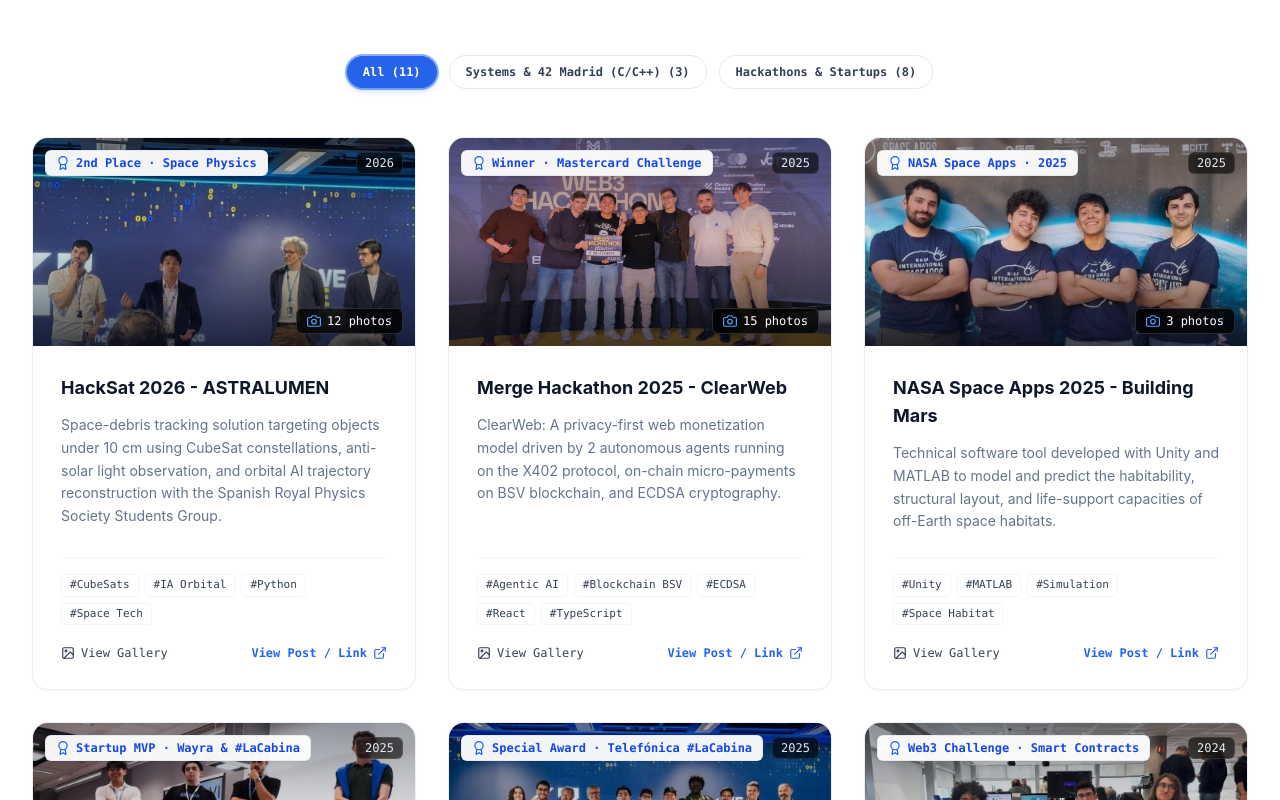
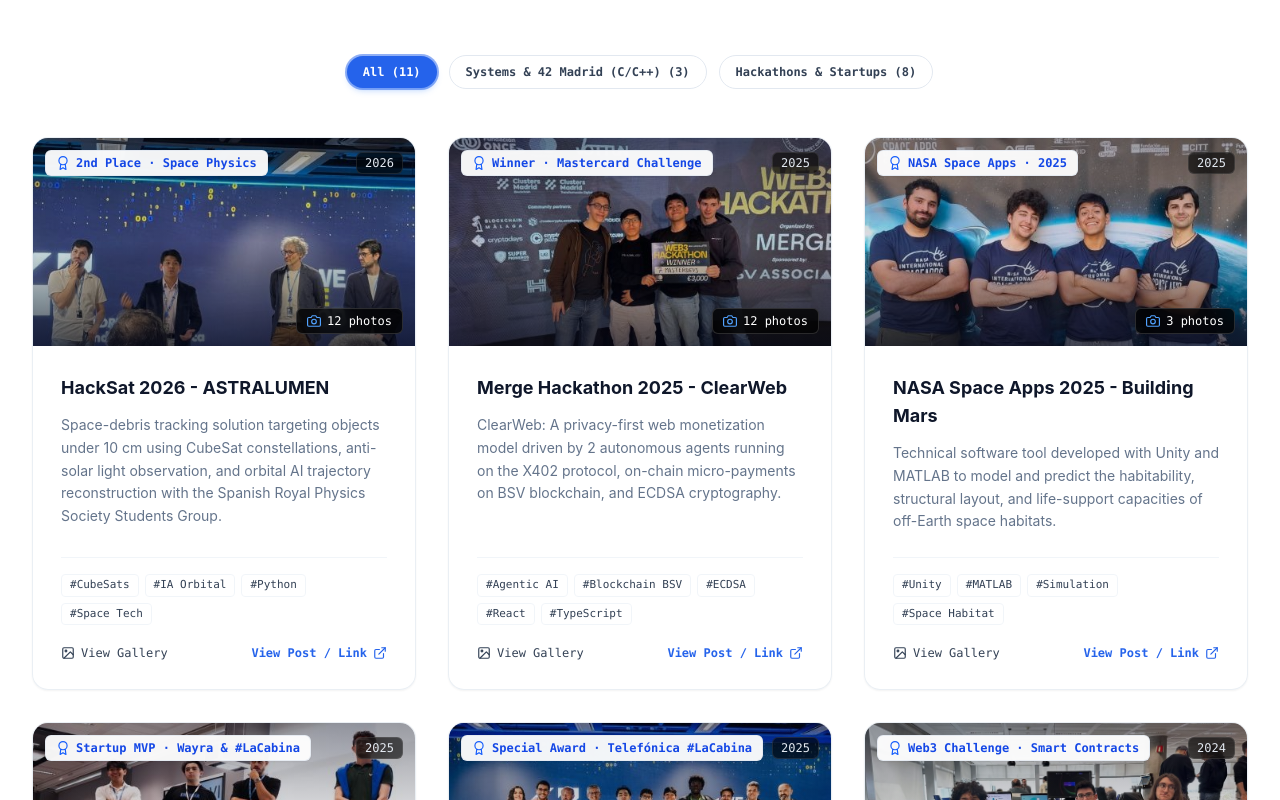
Before and after one commit to SherlockPE/Portfolio, a React app: page / in a window 1280 px wide. Shown: the part 4220-5020 px from the top of the page. Built offline with nearby package versions, Linux system fonts and the light colour scheme; the HTML template or start-up script is replaced by a standard one.

Commit message:
fix: some pictures are not listed in the landing fixed

```diff
--- a/src/data/projectImages.ts
+++ b/src/data/projectImages.ts
@@ -16,10 +16,8 @@
 ];
 
 export const mergeHackImages: string[] = [
-  "/Merge_Hack_2025/Merge_winn.webp",
   "/Merge_Hack_2025/Merge_winners_team.jpg",
-  "/Merge_Hack_2025/Merge_winners_team_2.jpg",
-  "/Merge_Hack_2025/Merge_winners_team_3.jpg",
+  // "/Merge_Hack_2025/Merge_winn.webp",
   "/Merge_Hack_2025/Hack_merge_11.jpg",
   "/Merge_Hack_2025/Merge_hack.jpg",
   "/Merge_Hack_2025/Merge_Hack_1.jpg",
@@ -72,8 +70,6 @@
 
 export const vottunHackImages: string[] = [
   "/Vottun_hack/vottun_first_hack.webp",
-  "/Vottun_hack/HAck_1votttun_3.jpg",
-  "/Vottun_hack/HAck_1_vottun_4.jpg",
 ];
 
 export const hackEsicImages: string[] = [
--- a/src/data/projects.ts
+++ b/src/data/projects.ts
@@ -85,7 +85,7 @@
     tags: ["Agentic AI", "Blockchain BSV", "ECDSA", "React", "TypeScript"],
     link: "https://www.linkedin.com/in/fabricio-l%C3%B3pez-reyes/",
     images: mergeHackImages,
-    coverImage: "/Merge_Hack_2025/Merge_winn.webp",
+    coverImage: "/Merge_Hack_2025/Merge_winners_team.jpg",
   },
 
   {id: "nasa-space-apps-2025",
```
